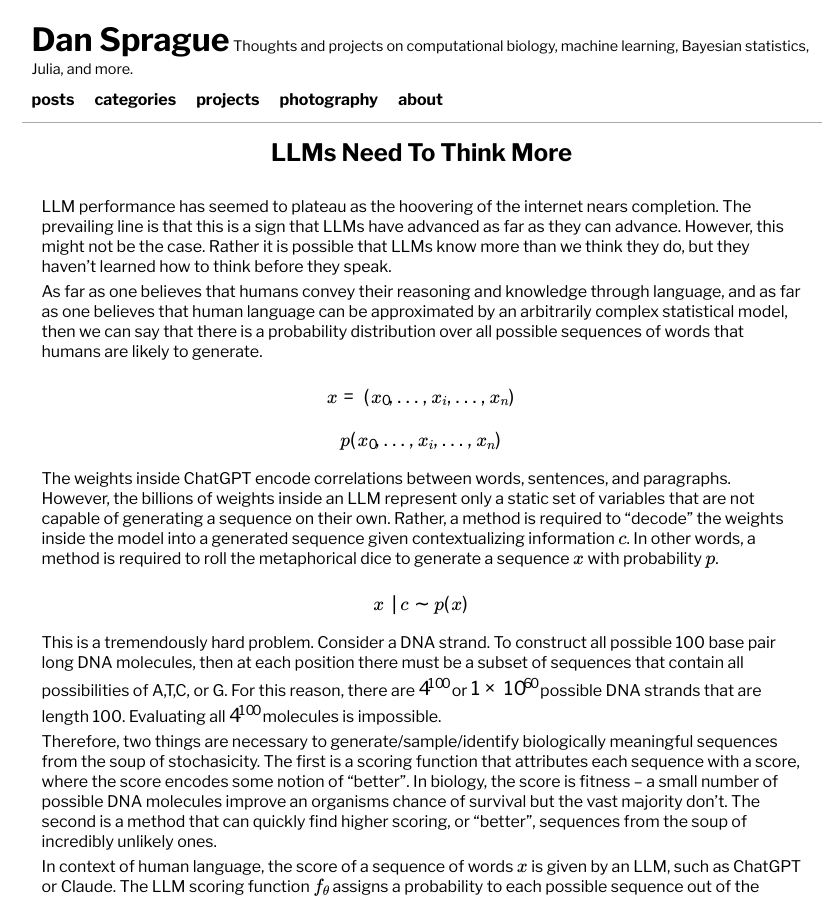
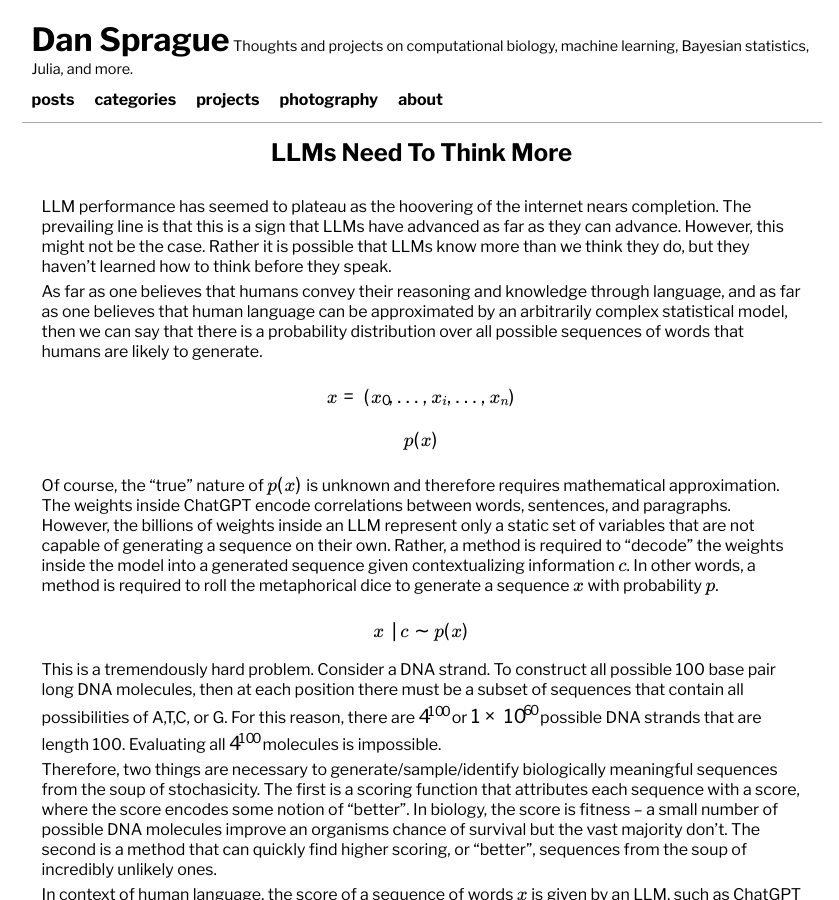
Before and after one commit to dan-sprague/dan-sprague.github.io, a Jekyll site: the page built from _posts/2025-02-02-llmthinking.markdown, in a window 1280 px wide and 900 px high. Shown: the whole window, without its empty margins (211-1050 px from the left). Built offline with Jekyll 4.4.1, drawn with Linux system fonts in a browser that asks for light colours; formulas are drawn with MathJax 3.

Commit message:
fixed bug

```diff
--- a/_posts/2025-02-02-llmthinking.markdown
+++ b/_posts/2025-02-02-llmthinking.markdown
@@ -13,9 +13,9 @@ As far as one believes that humans convey their reasoning and knowledge through
 
 $$x = (x_0,...,x_i,...,x_n)$$
 
-$$p(x_0,...,x_i,...,x_n)$$
+$$p(x)$$
 
-The weights inside ChatGPT encode correlations between words, sentences, and paragraphs. However, the billions of weights inside an LLM represent only a static set of variables that are not capable of generating a sequence on their own. Rather, a method is required to "decode" the weights inside the model into a generated sequence given contextualizing information $c$. In other words, a method is required to roll the metaphorical dice to generate a sequence $x$ with probability $p$.
+Of course, the "true" nature of $p(x)$ is unknown and therefore requires mathematical approximation. The weights inside ChatGPT encode correlations between words, sentences, and paragraphs. However, the billions of weights inside an LLM represent only a static set of variables that are not capable of generating a sequence on their own. Rather, a method is required to "decode" the weights inside the model into a generated sequence given contextualizing information $c$. In other words, a method is required to roll the metaphorical dice to generate a sequence $x$ with probability $p$.
 
 $$ x \mid c \sim p(x) $$
 
```
